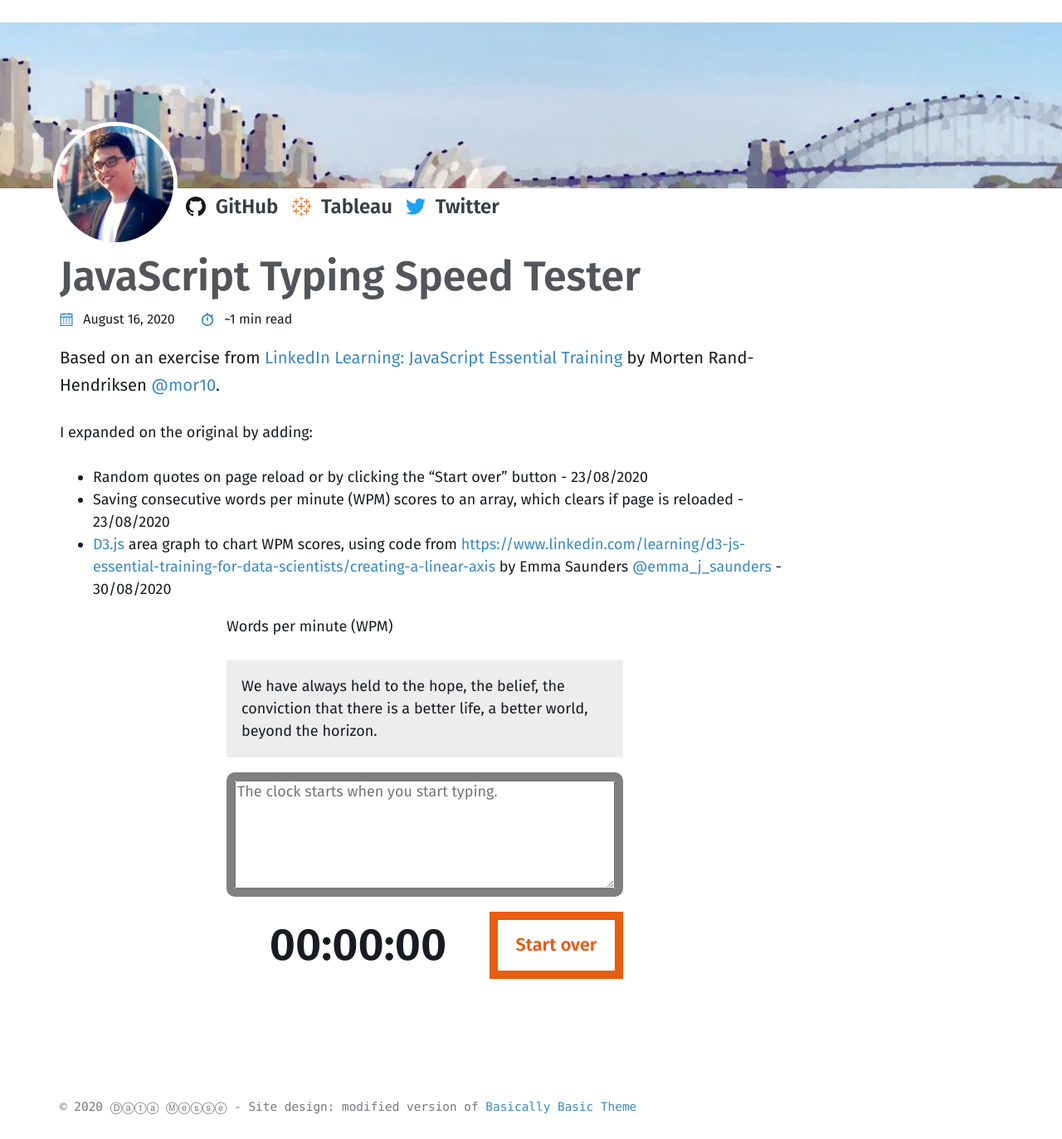
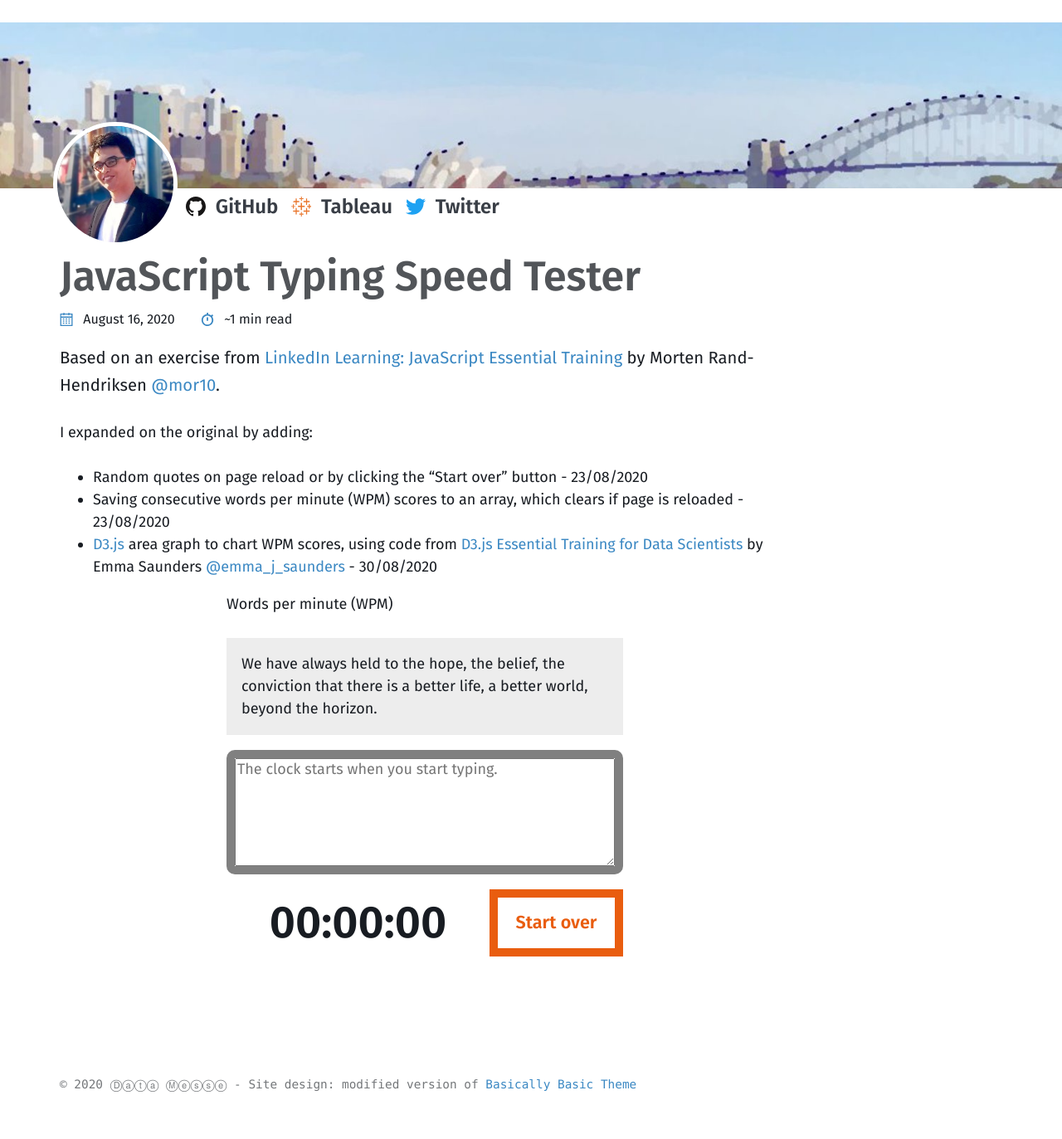
Before and after one commit to datamesse/blog, a Jekyll site: the page built from _posts/2020-08-16-linkedin-learning-javascript.markdown, in a window 1280 px wide. Shown: the whole page at 83% size. Built offline with Jekyll 4.4.1, drawn with Linux system fonts in a browser that asks for light colours; after the commit the page ends 1346 px from its top, so only the background shows below that; some of the changed lines change nothing that is shown.

Commit message:
Update 2020-08-16-linkedin-learning-javascript.markdown

```diff
--- a/_posts/2020-08-16-linkedin-learning-javascript.markdown
+++ b/_posts/2020-08-16-linkedin-learning-javascript.markdown
@@ -12,4 +12,4 @@
 I expanded on the original by adding:
   * Random quotes on page reload or by clicking the "Start over" button - 23/08/2020
   * Saving consecutive words per minute (WPM) scores to an array, which clears if page is reloaded - 23/08/2020
-  * [D3.js](https://d3js.org/) area graph to chart WPM scores, using code from [https://www.linkedin.com/learning/d3-js-essential-training-for-data-scientists/creating-a-linear-axis](https://www.linkedin.com/learning/d3-js-essential-training-for-data-scientists/creating-a-linear-axis) by Emma Saunders [@emma_j_saunders](https://twitter.com/emma_j_saunders) - 30/08/2020
+  * [D3.js](https://d3js.org/) area graph to chart WPM scores, using code from [D3.js Essential Training for Data Scientists](https://www.linkedin.com/learning/d3-js-essential-training-for-data-scientists/creating-a-linear-axis) by Emma Saunders [@emma_j_saunders](https://twitter.com/emma_j_saunders) - 30/08/2020
```
